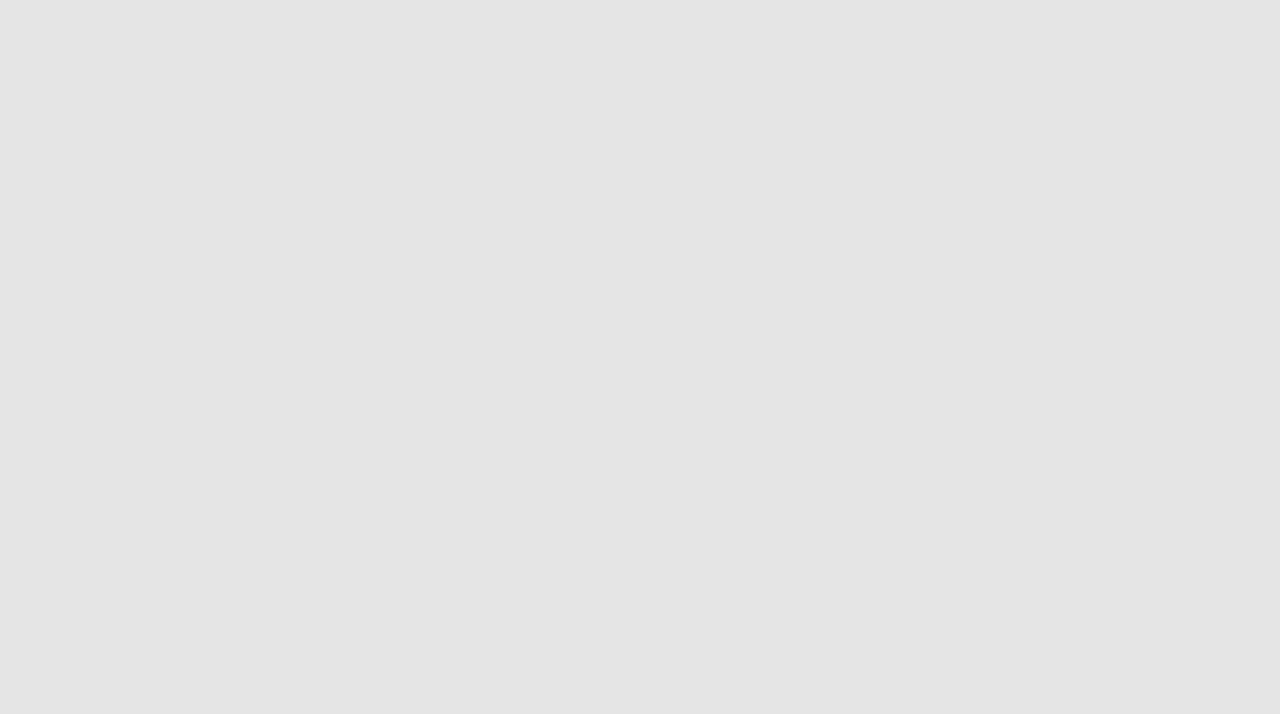
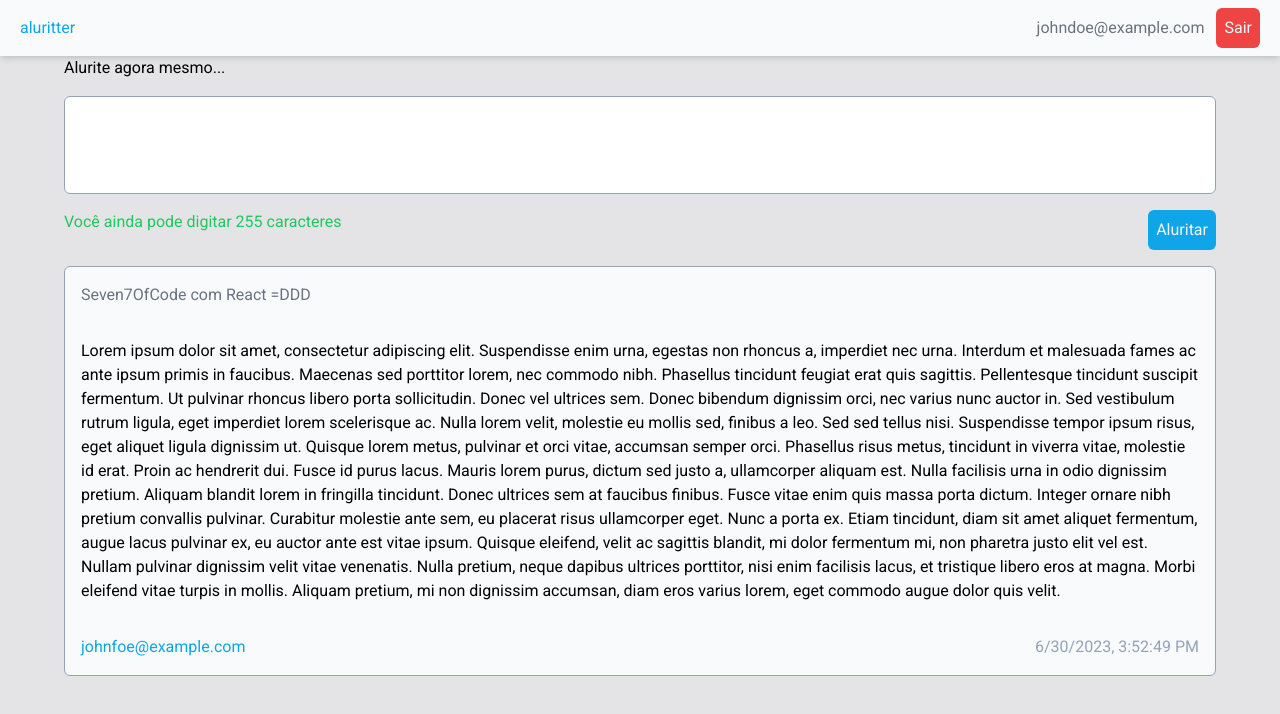
Before and after one commit to Emanuel-Marques/7-days-of-code-react, a React (Vite) app: page / in a window 1280 px wide. Shown: the top 714 px of the page. Built offline with nearby package versions, Linux system fonts and the light colour scheme.

Commit message:
Interface pricipal do blog

```diff
--- a/src/pages/Home.jsx
+++ b/src/pages/Home.jsx
@@ -1,3 +1,5 @@
+import { Button } from "../components/button";
+import { CardPost } from "../components/card-post";
 import { App } from "../layouts/App";
 
 
@@ -6,9 +8,51 @@ import { App } from "../layouts/App";
 export const Home = () => {
 
   return (
-
     <App>
-
+      <header className="flex items-center justify-between bg-slate-50 shadow-md py-2 px-5">
+        <div className="">
+          <p className="text-custom-blue cursor-pointer">aluritter</p>
+        </div>
+        <div className="flex items-center gap-3">
+          <p className="font-normal text-custom-gray text-center">johndoe@example.com</p>
+          <Button
+            color={"red"}
+            padding={"sm"}
+            onClick={() => {
+              console.log("Saindo...");
+            }}
+          >
+            Sair
+          </Button>
+        </div>
+      </header>
+      <main className="mx-16 max-sm:mx-2 max-lg:mx-5">
+          <div className="flex flex-col gap-4">
+            <form className="flex flex-col gap-4">
+              <label htmlFor="post" className="">Alurite agora mesmo...</label>
+              <textarea
+                name="post"
+                rows="4"
+                cols="50"
+                id=""
+                className="rounded-md border border-custom-b-gray resize-none"
+              ></textarea>
+              <div className="flex items-start justify-between">
+                <p className="text-green-500">Você ainda pode digitar 255 caracteres</p>
+                <Button
+                  color={"blue"}
+                  padding={"sm"}
+                  onClick={() => {
+                    console.log("Publicando...");
+                  }}
+                >
+                  Aluritar
+                </Button>
+              </div>
+            </form>
+            <CardPost />
+          </div>
+      </main>
     </App>
   );
 }
```
